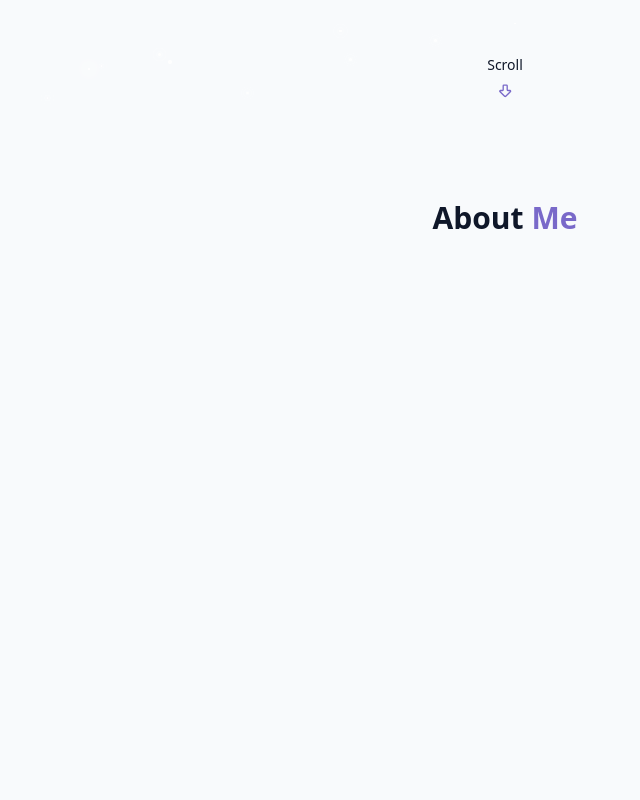
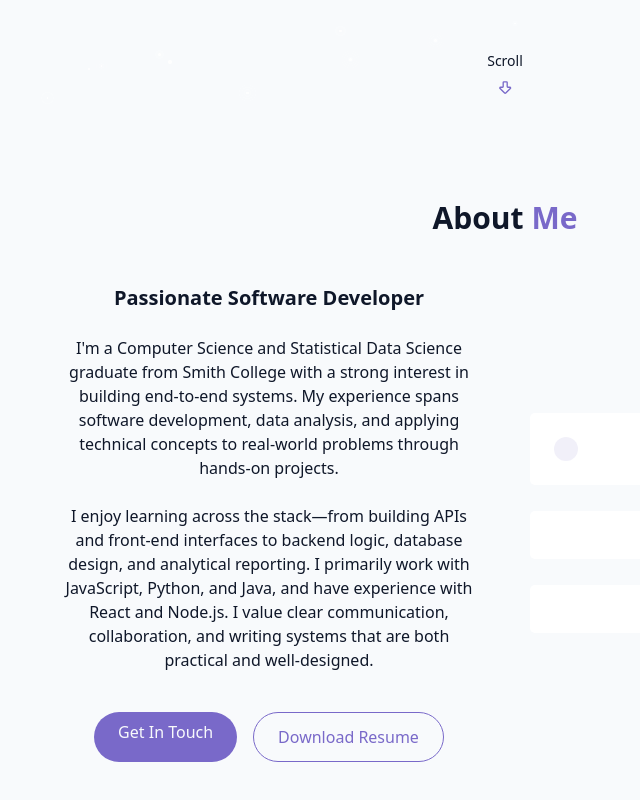
Before and after one commit to paolacalle/personal-site, a React (Vite) app in the folder app/: page / in a window 1280 px wide. Shown: the part 696-1496 px from the top of the page, without its empty margins (135-775 px from the left). Before the commit the page ends 1076 px from the top, so only its background shows below. Built offline with nearby package versions, Linux system fonts and the light colour scheme.

Commit message:
resume display + skills

```diff
--- a/app/package.json
+++ b/app/package.json
@@ -16,6 +16,7 @@
     "@tailwindcss/vite": "^4.1.18",
     "class-variance-authority": "^0.7.1",
     "clsx": "^2.1.1",
+    "file-saver": "^2.0.5",
     "lucide-react": "^0.562.0",
     "react": "^19.2.0",
     "react-dom": "^19.2.0",
--- a/app/src/components/AboutSection.jsx
+++ b/app/src/components/AboutSection.jsx
@@ -1,16 +1,63 @@
-
+import { cn } from "@/lib/utils"
+import { saveAs } from "file-saver"
 
 export const AboutSection = () => {
+
     return (
 
         <section
             id="about"
             className="py-24 px-4 relative"
         >
-            <div className="container mx-auto">
+            <div className="container mx-auto max-w-5xl">
                 <h2 className="text-3xl md:text4xl font-bold mb-12 text-center">
                     About <span className="text-primary">Me</span>
                 </h2>
+
+                <div className="grid grid-cols-1 md:grid-cols-2 gap-12 items-center">
+                    <div className="space-y-6">
+                        <h3 className="text-xl font-semibold">Passionate Software Developer</h3>
+
+
+                        <p className="text-muted-foreground">
+                            I'm a Computer Science and Statistical Data Science graduate from
+                            Smith College with a strong interest in building end-to-end systems.
+                            My experience spans software development, data analysis, and applying
+                            technical concepts to real-world problems through hands-on projects.
+                        </p>
+
+                        <p className="text-muted-foreground">
+                            I enjoy learning across the stack—from building APIs and front-end
+                            interfaces to backend logic, database design, and analytical reporting.
+                            I primarily work with JavaScript, Python, and Java, and have experience
+                            with React and Node.js. I value clear communication, collaboration,
+                            and writing systems that are both practical and well-designed.
+                        </p>
+
+                        <div className="flex flex-col sm:flex-row gap-4 pt-4 justify-center">
+                            <a href="#contact" className="cosmic-button">
+                                Get In Touch
+                            </a>
+                            <a className={cn(
+                                "px-6 rounded-full border border-primary text-primary",
+                                "hover:bg-primary/10 transition-colors duration-300",
+                                "py-3 text-center"
+                            )}>
+                                Download Resume
+                            </a>
+                        </div>
+                    </div>
+
+                    <div className="grid grid-cols-1 gap-6">
+                        <div className="gradient-border p-6 card-hover">
+                            <div className="flex items-start gap-4">
+                                <div className="p-3 rounded-full bg-primary/10"></div>
+                            </div>
+                        </div>
+                        <div className="gradient-border p-6 card-hover"></div>
+                        <div className="gradient-border p-6 card-hover"></div>
+                    </div>
+                </div>
             </div>
         </section>
     )
--- /dev/null
+++ b/app/src/components/ResumeSection.jsx
@@ -0,0 +1,9 @@
+
+
+export const ResumeSection = () => {
+    return (
+        <section>
+
+        </section>
+    )
+};
```
Also changed, not shown: 2 other files (tests, documents, lock files or other folders).
